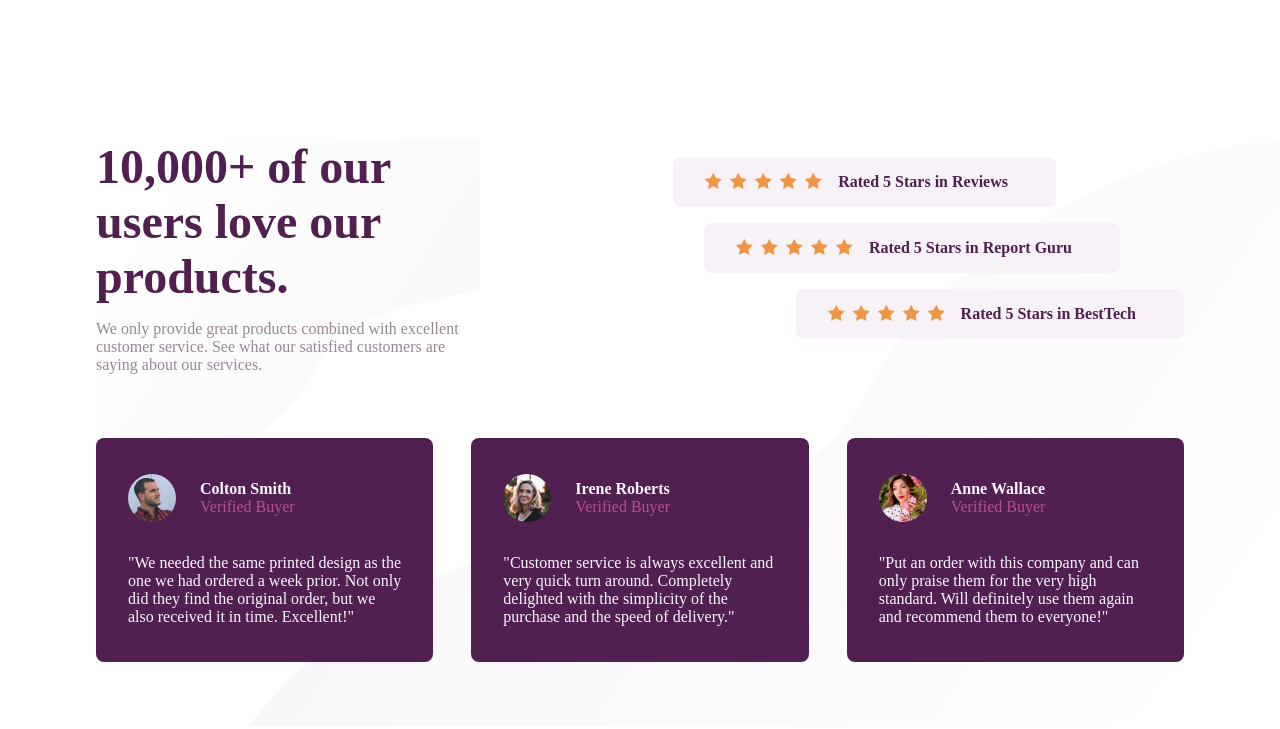
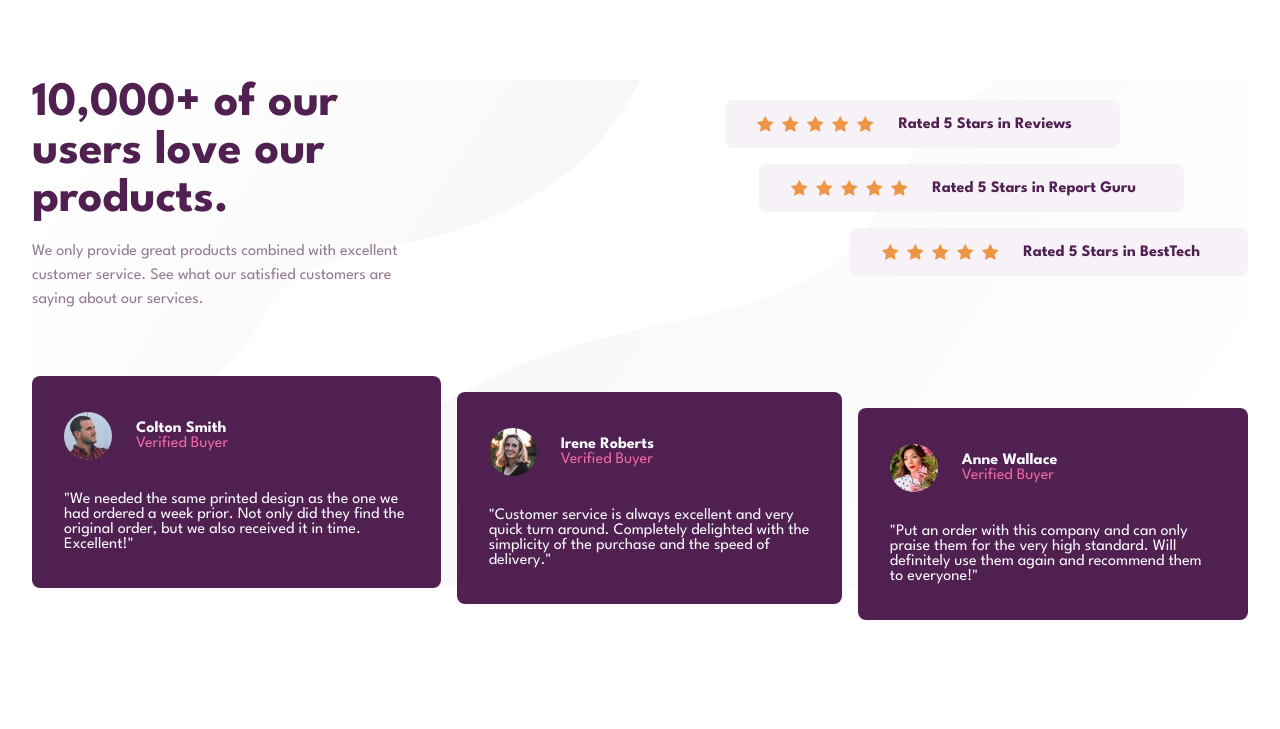
Before and after one commit to B1ack0ut1/frontendmentor-social-proof-section, a plain HTML site: page index.html in a window 1280 px wide. Drawn offline with Linux system fonts and the light colour scheme.

Commit message:
Worked on css of Social Proof Section

```diff
--- a/index.html
+++ b/index.html
@@ -12,6 +12,19 @@
       href="./images/favicon-32x32.png"
     />
     <link rel="stylesheet" href="style.css" />
+    <link rel="preconnect" href="https://fonts.googleapis.com" />
+    <link rel="preconnect" href="https://fonts.gstatic.com" crossorigin />
+    <link
+      href="https://fonts.googleapis.com/css2?family=League+Spartan:wght@100..900&display=swap"
+      rel="stylesheet"
+    />
+    <link rel="preconnect" href="https://fonts.googleapis.com" />
+    <link rel="preconnect" href="https://fonts.gstatic.com" crossorigin />
+    <link
+      href="https://fonts.googleapis.com/css2?family=League+Spartan:wght@100..900&display=swap"
+      rel="stylesheet"
+    />
+
     <title>Frontend Mentor | Social proof section</title>
 
     <!-- Feel free to remove these styles or customise in your own stylesheet 👍 -->
@@ -27,7 +40,7 @@
   </head>
   <body>
     <div class="container">
-      <svg
+      <!-- <svg
         class="bg-pattern-top"
         width="584"
         height="362"
@@ -54,10 +67,10 @@
           fill-rule="evenodd"
           opacity=".05"
         />
-      </svg>
+      </svg> -->
       <div class="top-section">
         <div class="headline">
-          <p class="large-text">10,000+ of our users love our products.</p>
+          <h1 class="large-text">10,000+ of our users love our products.</h1>
           <p class="small-text">
             We only provide great products combined with excellent customer
             service. See what our satisfied customers are saying about our
@@ -258,7 +271,7 @@
           </div>
         </div>
       </div>
-      <svg
+      <!-- <svg
         class="bg-pattern-bottom"
         width="1085"
         height="673"
@@ -285,7 +298,7 @@
           fill-rule="evenodd"
           opacity=".05"
         />
-      </svg>
+      </svg> -->
     </div>
     <!-- 10,000+ of our users love our products. We only provide great products
     combined with excellent customer service. See what our satisfied customers
--- a/style.css
+++ b/style.css
@@ -1,28 +1,18 @@
-@font-face {
-  font-family: "Inter";
-  font-display: swap;
-  font-weight: 100 900;
-  src: url("assets/fonts/Inter-VariableFont_wght.ttf") format(truetype);
-}
-
 :root {
-  --font-family-default: "Inter", sans-serif;
+  --font-family-default: "League Spartan", sans-serif;
 
   --fw-regular: 500;
   --fw-bold: 700;
   --fw-black: 800;
 
-  --fs-400: 1.125rem;
-  --fs-500: 1.25rem;
-  --fs-600: 1.5rem;
-  --fs-700: 1.75rem;
-  --fs-800: 2rem;
-  --fs-900: 3rem;
+  --fs-400: 0.8125rem;
+  --fs-500: 0.9625rem;
+  --fs-900: 2rem;
 
-  --clr-primary: rgb(81, 31, 80);
-  --clr-headline-desc: rgb(149, 136, 148);
-  --clr-bg-rating-item: rgb(247, 242, 248);
-  --clr-user-state: rgb(180, 80, 146);
+  --clr-primary: hsl(300, 43%, 22%);
+  --clr-headline-desc: hsl(303, 10%, 53%);
+  --clr-bg-rating-item: hsl(300, 24%, 96%);
+  --clr-user-state: hsl(333, 80%, 67%);
 }
 
 *,
@@ -42,25 +32,71 @@ svg {
   max-width: 100%;
 }
 
-@media (min-width: 600px) {
+body {
+  font-family: var(--font-family-default);
+  padding: 5rem 2rem;
+}
+
+@media (min-width: 60rem) {
+  :root {
+    --fs-900: 3rem;
+  }
+
   body {
     min-height: 100vh;
-    display: grid;
-    place-items: center;
   }
 }
 
 .container {
   max-width: 1280px;
-  padding: 4rem 6rem;
   /* background-color: pink; */
   position: relative;
+  background-image: url(./assets/images/bg-pattern-top-desktop.svg),
+    url(./assets/images/bg-pattern-bottom-desktop.svg);
+  background-position: top left, bottom right;
+  background-repeat: no-repeat, no-repeat;
+  background-size: max(50%, 400px), 80%;
 }
 
+/* @media (min-width: 60rem) {
+  .container {
+    background-image: url(./assets/images/bg-pattern-top-desktop.svg),
+      url(./assets/images/bg-pattern-bottom-desktop.svg);
+    background-position: top left, bottom right;
+    background-repeat: no-repeat, no-repeat;
+    background-size: max(50%, 400px), 80%;
+  }
+} */
+
 .top-section {
+  margin-bottom: 2rem;
   display: flex;
+  flex-direction: column;
+  align-items: center;
+}
+
+@media (min-width: 60rem) {
+  .top-section {
+    flex-direction: row;
     justify-content: space-between;
     margin-bottom: 4rem;
+  }
+}
+
+.headline {
+  display: flex;
+  flex-direction: column;
+  align-items: center;
+  text-align: center;
+  margin-bottom: 2rem;
+}
+
+@media (min-width: 60rem) {
+  .headline {
+    margin-bottom: 0;
+    align-items: start;
+    text-align: start;
+  }
 }
 
 .headline .large-text {
@@ -71,11 +107,31 @@ svg {
   margin-bottom: 1rem;
 }
 
+@media (min-width: 60rem) {
+  .headline .large-text {
+    line-height: 1;
+  }
+}
+
 .headline .small-text {
   max-width: 24rem;
   color: var(--clr-headline-desc);
+  line-height: 1.5;
 }
 
+/* .rating-group {
+  display: flex;
+  flex-direction: column;
+  justify-content: center;
+  align-items: end;
+} */
+
+.rating-item {
+  margin-bottom: 1rem;
+  width: 28rem;
+}
+
+@media (min-width: 60rem) {
   .rating-group {
     display: flex;
     flex-direction: column;
@@ -85,9 +141,7 @@ svg {
 
   .rating-item {
     display: flex;
-  margin-bottom: 1rem;
     justify-content: end;
-  width: 28rem;
   }
 
   .rating-item[data-rating-item-key="item-1"] {
@@ -97,6 +151,7 @@ svg {
   .rating-item[data-rating-item-key="item-2"] {
     margin-right: 4rem;
   }
+}
 
 /* Was added to create staircase layout for rating items */
 .rating-item-content {
@@ -104,6 +159,15 @@ svg {
   border-radius: 0.5rem;
   padding: 1rem 2rem;
   display: flex;
+  flex-direction: column;
+  align-items: center;
+  gap: 0.5rem;
+}
+
+@media (min-width: 60rem) {
+  .rating-item-content {
+    flex-direction: row;
+  }
 }
 
 .stars {
@@ -126,15 +190,40 @@ svg {
 
 .review-group {
   display: flex;
+  flex-direction: column;
+  align-items: center;
+  gap: 1rem;
+}
+
+@media (min-width: 60rem) {
+  .review-group {
+    flex-direction: row;
     justify-content: space-between;
+    gap: 1rem;
+  }
 }
 
 .review-item {
   /* height: 16rem; */
-  width: 31%;
   background-color: var(--clr-primary);
   border-radius: 0.5rem;
   padding: 2.25rem 2rem;
+}
+
+@media (max-width: 60rem) {
+  .review-item {
+    max-width: 25rem;
+  }
+}
+
+@media (min-width: 60rem) {
+  .review-item:nth-child(2) {
+    transform: translateY(1rem);
+  }
+
+  .review-item:last-child {
+    transform: translateY(2rem);
+  }
 }
 
 .user-profile {
```
Also changed, not shown: assets/fonts/Inter-VariableFont_slnt,wght.ttf (deleted), assets/fonts/OFL.txt (deleted), assets/fonts/README.txt (deleted), assets/fonts/static/Inter-Bold.ttf (deleted), assets/fonts/static/Inter-Regular.ttf (deleted), assets/fonts/static/Inter-SemiBold.ttf (deleted). Lines whose indentation alone changed are shown as unchanged.
